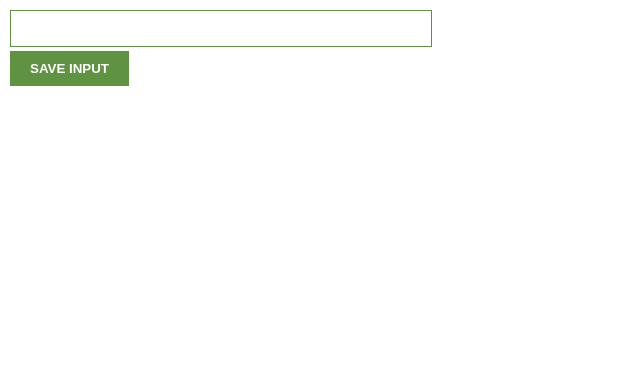
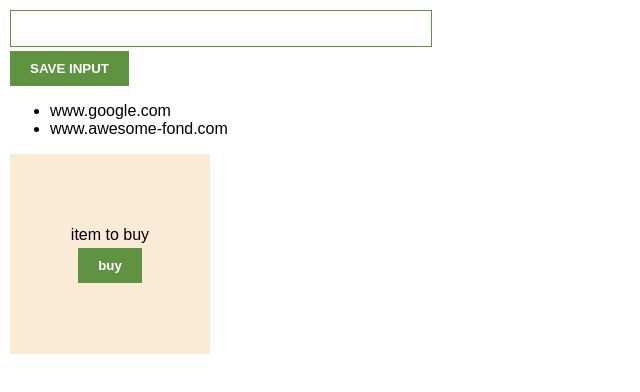
Before and after one commit to Dina2703/chrome-extention-js, a plain HTML site: page index.html in a window 1280 px wide. Shown: the whole page, without its empty margins (0-640 px from the left). Drawn offline with Linux system fonts and the light colour scheme.

Commit message:
some examples to create and render html elements within js

```diff
--- a/index.html
+++ b/index.html
@@ -10,6 +10,9 @@
   <body>
     <input type="text" id="input-el" />
     <button id="input-btn">SAVE INPUT</button>
+    <ul id="ul-el"></ul>
+
+    <div class="card">item to buy</div>
     <script src="script.js"></script>
   </body>
 </html>
--- a/script.js
+++ b/script.js
@@ -1,11 +1,34 @@
 const saveBtn = document.querySelector("#input-btn");
 const inputEl = document.querySelector("#input-el");
+const leadsList = document.getElementById("ul-el");
 
 saveBtn.addEventListener("click", saveFunc);
 inputEl.addEventListener("input", inputFunc);
 
+const myLeads = ["www.google.com", "www.awesome-fond.com"];
+
 function inputFunc() {}
 
 function saveFunc() {
-  console.log("button clicked");
+  let newLead = inputEl.value;
+  myLeads.push(newLead);
+  console.log(myLeads);
 }
+
+for (let i = 0; i < myLeads.length; i++) {
+  // console.log(myLeads[i]);
+  let li = document.createElement("li");
+  leadsList.appendChild(li).textContent = myLeads[i];
+  //or below code does the same for rendering the list of links
+  // leadsList.innerHTML += "<li>" + myLeads[i] + "</li>";
+}
+
+const div = document.querySelector(".card");
+
+let btn = document.createElement("button");
+div.appendChild(btn).textContent = "buy";
+
+btn.addEventListener("click", function () {
+  let parag = document.createElement("p");
+  div.appendChild(parag).textContent = "Thank you for buying!";
+});
--- a/style.css
+++ b/style.css
@@ -21,3 +21,13 @@ button {
   color: white;
   font-weight: bold;
 }
+
+.card {
+  height: 200px;
+  width: 200px;
+  background-color: antiquewhite;
+  display: flex;
+  flex-direction: column;
+  justify-content: center;
+  align-items: center;
+}
```
